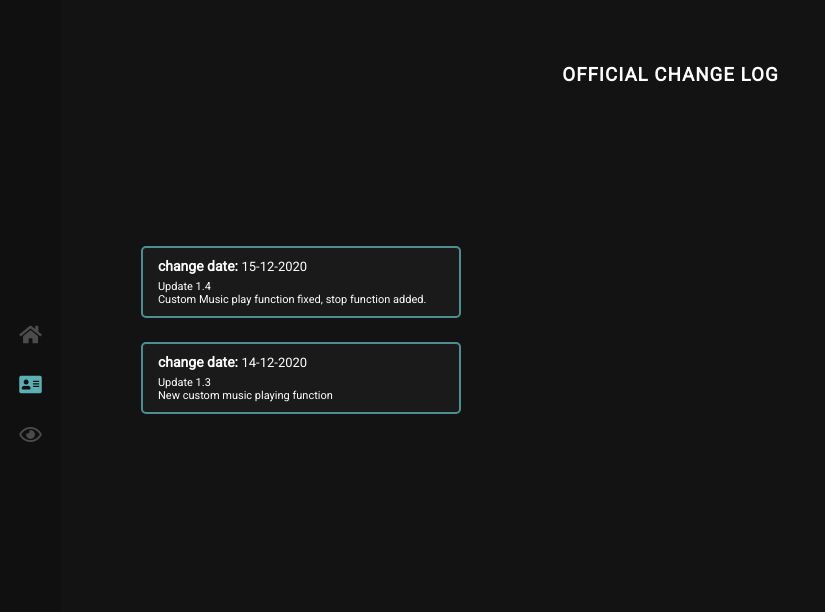
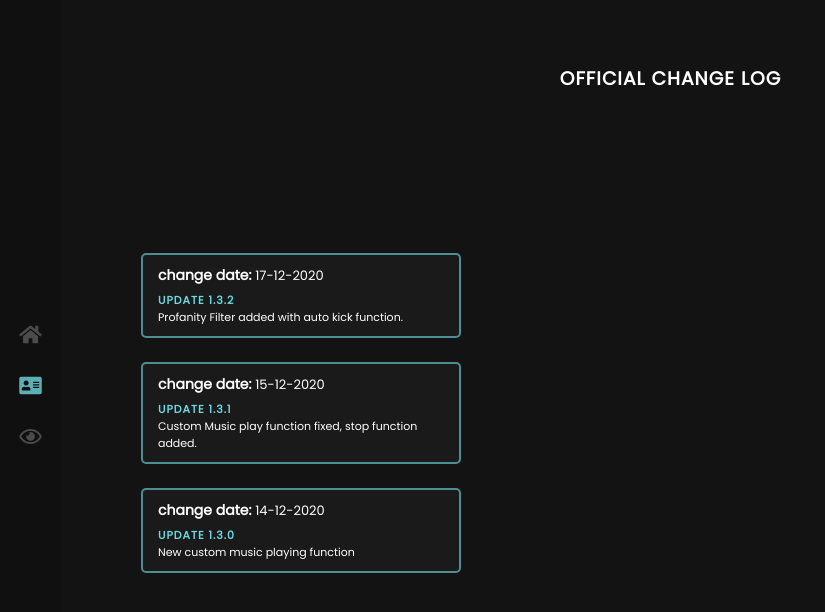
Before and after one commit to vincpinas/DiscordJS-Jeffrey, a website: page Jeffrey-HTML/about.html in a window 1280 px wide. Shown: the whole page, without its empty margins (0-825 px from the left). Drawn offline with Linux system fonts and the light colour scheme.

Commit message:
:blue_heart: PROFANITY FILTER

```diff
--- a/Jeffrey-HTML/about.html
+++ b/Jeffrey-HTML/about.html
@@ -19,13 +19,18 @@
         <section class="changelog">
             <h1>Official Change Log</h1>
             <div class="log">
+                <h3>change date: <span>17-12-2020</span></h3>
+                <p id="updatev">Update 1.3.2</p>
+                <p>Profanity Filter added with auto kick function. <br></p>
+            </div>
+            <div class="log">
                 <h3>change date: <span>15-12-2020</span></h3>
-                <p>Update 1.4</p>
+                <p id="updatev">Update 1.3.1</p>
                 <p>Custom Music play function fixed, stop function added. <br></p>
             </div>
             <div class="log">
                 <h3>change date: <span>14-12-2020</span></h3>
-                <p>Update 1.3</p>
+                <p id="updatev">Update 1.3.0</p>
                 <p>New custom music playing function <br></p>
             </div>
         </section>
--- a/Jeffrey-HTML/style.css
+++ b/Jeffrey-HTML/style.css
@@ -1,10 +1,10 @@
-@import url('https://fonts.googleapis.com/css2?family=Roboto&display=swap');
+@import url('https://fonts.googleapis.com/css2?family=Poppins&display=swap');
 
 * {
     box-sizing: border-box;
     padding: 0;
     margin: 0;
-    font-family: 'Roboto';
+    font-family: 'Poppins';
 }
 
 body {
@@ -175,3 +175,10 @@ iframe {
     font-weight: 300;
     font-size: 13px;
 }
+
+#updatev {
+    font-weight: 600;
+    color: #6bdae2;
+    letter-spacing: 1px;
+    text-transform: uppercase;
+}
--- a/src/swearwords.txt
+++ /dev/null
@@ -1,2 +0,0 @@
-nigger
-neger
```
Also changed, not shown: src/jeffrey.js (+3 -8 lines).
